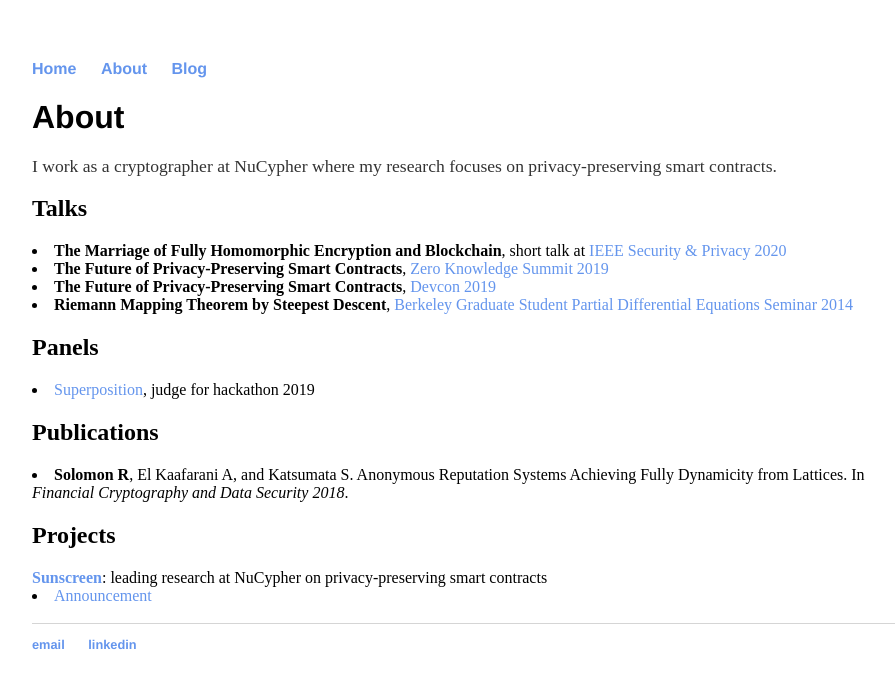
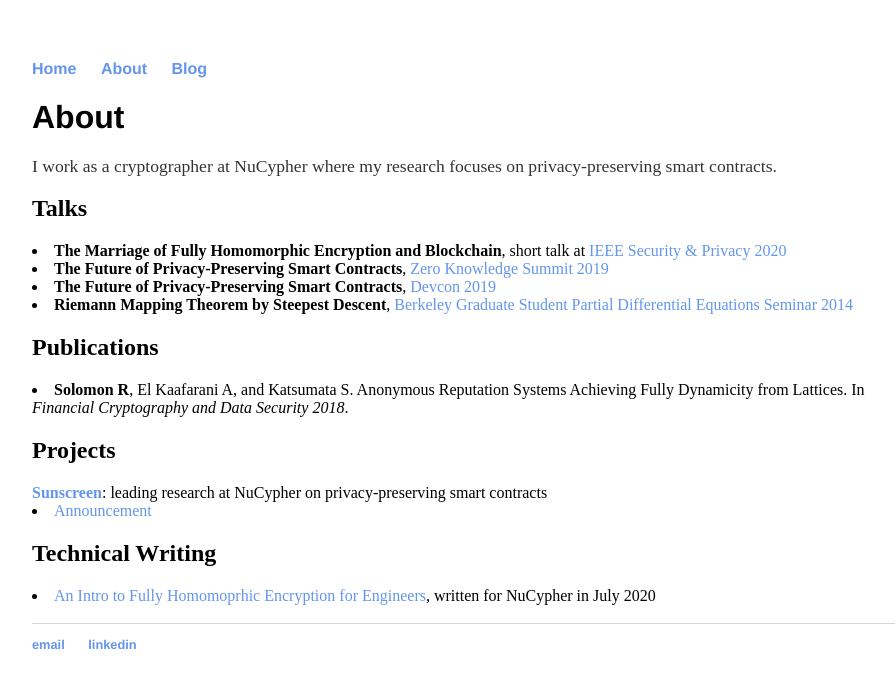
Before and after one commit to ravital/ravital.github.io, a Jekyll site: the page built from about/index.html, in a window 1280 px wide. Shown: the top 689 px of the page, without its empty margins (160-1055 px from the left). Built offline with Jekyll 4.4.1, drawn with Linux system fonts in a browser that asks for light colours.

Commit message:
Update index.html

```diff
--- a/about/index.html
+++ b/about/index.html
@@ -14,9 +14,6 @@ title: About Ravital Solomon
 			<li><strong>The Future of Privacy-Preserving Smart Contracts</strong>, <a href="https://archive.devcon.org/">Devcon 2019</a></li>
 			<li><strong>Riemann Mapping Theorem by Steepest Descent</strong>, <a href="https://math.berkeley.edu/"> Berkeley Graduate Student Partial Differential Equations Seminar 2014</a></li>
 
-			<h2>Panels</h2>
-			<li><a href="https://superposition.tech/">Superposition</a>, judge for hackathon 2019</li>
-
 			<h2>Publications</h2>
 			<li><strong>Solomon R</strong>, El Kaafarani A, and Katsumata S. Anonymous Reputation Systems Achieving Fully Dynamicity from Lattices. In <i>Financial Cryptography and Data Security 2018</i>.</li>
 
@@ -24,5 +21,8 @@ title: About Ravital Solomon
 			<a href="https://github.com/nucypher/Sunscreen_public"><b>Sunscreen</b></a>: leading research at NuCypher on privacy-preserving smart contracts
 				<li><a href="https://blog.nucypher.com/sunscreen/">Announcement</a></li>
 
+			<h2>Technical Writing</h2>
+			<li><a href="https://blog.nucypher.com/an-engineers-guide-to-fully-homomorphic-encryption/">An Intro to Fully Homomoprhic Encryption for Engineers</a>, written for NuCypher in July 2020</li>
+
 			<br>
 		</div>
```
